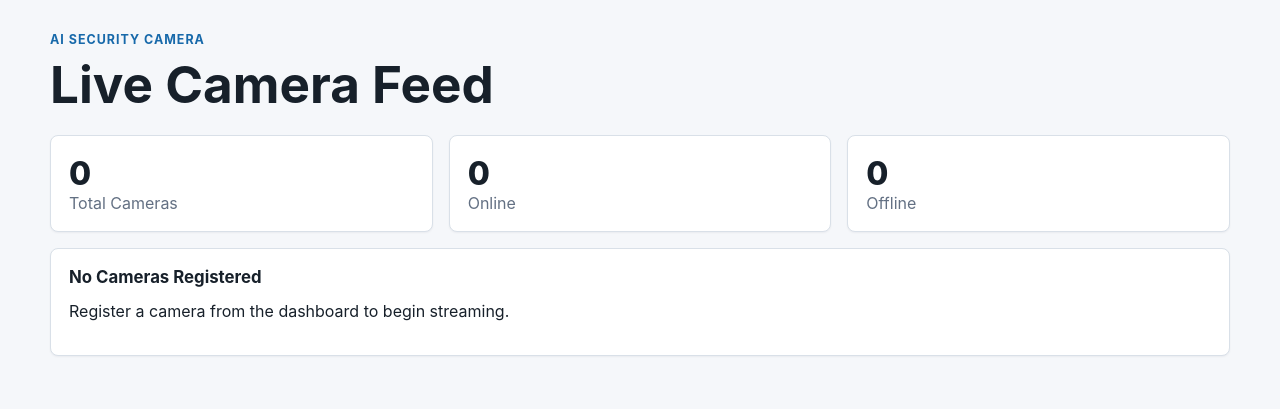
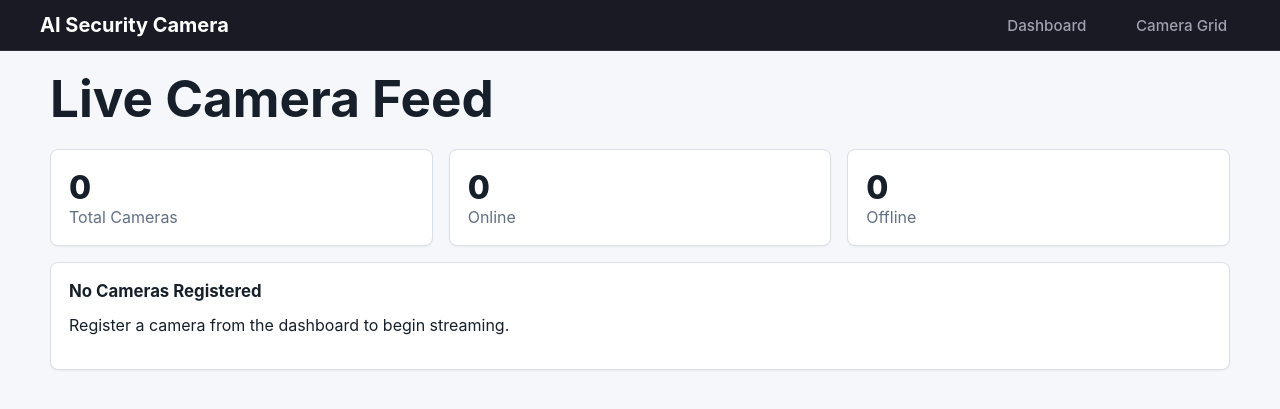
Before and after one commit to vamshikrishnaramasamy/REHS-GroupA-Final-Project, a Flask app: page /cameras in a window 1280 px wide. Shown: the top 409 px of the page. Run offline with Flask 3, Linux system fonts and the light colour scheme; data that the repository does not hold is empty.

Commit message:
Completed Video Feed Page
Completed active camera feed page with last frame. also added a delete camera button. also threw in a navigation bar at the top just to make things easier.

```diff
--- a/app/__init__.py
+++ b/app/__init__.py
@@ -1,16 +1,19 @@
 from flask import Flask
+import os
 
 from .db import close_db, init_db
 from .routes import bp
 
 
 def create_app():
+
     app = Flask(__name__, instance_relative_config=True)
     app.config.from_mapping(
         DATABASE="security_camera.sqlite3",
         UPLOAD_FOLDER="instance/uploads",
         MAX_CONTENT_LENGTH=16 * 1024 * 1024,
     )
+    app.secret_key = os.environ.get("SECRET_KEY", "dev-key-placeholder-change-me")
 
     app.teardown_appcontext(close_db)
     app.register_blueprint(bp)
--- a/app/db.py
+++ b/app/db.py
@@ -27,7 +27,8 @@ CREATE TABLE IF NOT EXISTS cameras (
     stream_url TEXT NOT NULL,
     location TEXT DEFAULT '',
     is_active INTEGER NOT NULL DEFAULT 1,
-    created_at TEXT NOT NULL DEFAULT CURRENT_TIMESTAMP
+    created_at TEXT NOT NULL DEFAULT CURRENT_TIMESTAMP,
+    last_frame TEXT
 );
 
 CREATE TABLE IF NOT EXISTS detections (
--- a/app/routes.py
+++ b/app/routes.py
@@ -1,15 +1,56 @@
+import cv2
 from pathlib import Path
-
-from flask import Blueprint, current_app, flash, redirect, render_template, request, url_for
-
+# Added 'jsonify' to the imports
+from flask import Blueprint, current_app, flash, redirect, render_template, request, url_for, Response, jsonify
 from .db import get_db
 from .recognition import save_enrollment_image
+from datetime import datetime
 
 bp = Blueprint("main", __name__)
 
+# --- HELPERS FOR STREAMING ---
+
+def gen_frames(stream_url):
+    """Continuously captures frames from the RTSP stream and yields them as MJPEG."""
+    camera = cv2.VideoCapture(stream_url)
+    camera.set(cv2.CAP_PROP_BUFFERSIZE, 2)  # Low latency buffer
+
+    while True:
+        success, frame = camera.read()
+        if not success:
+            # Fallback if connection drops mid-stream
+            break
+        else:
+            ret, buffer = cv2.imencode('.jpg', frame)
+            frame_bytes = buffer.tobytes()
+            yield (b'--frame\r\n'
+                   b'Content-Type: image/jpeg\r\n\r\n' + frame_bytes + b'\r\n')
+
+    camera.release()
+
+def is_camera_online(stream_url):
+    """Briefly checks if the stream is reachable (timeout 1s)."""
+    cap = cv2.VideoCapture(stream_url)
+    if not cap.isOpened():
+        return False
+    # Read one quick frame to confirm
+    ret, _ = cap.read()
+    cap.release()
+    return ret
+
+
+# --- ROUTES ---
 
 @bp.route("/")
 def dashboard():
+    # --- TEMPORARY DIAGNOSTIC PRINT ---
+    import os
+    from flask import current_app
+    db_path = os.path.join(current_app.instance_path, current_app.config["DATABASE"])
+    print("\n" + "="*50)
+    print(f"YOUR ACTIVE DATABASE IS AT:\n{os.path.abspath(db_path)}")
+    print("="*50 + "\n")
+    # ----------------------------------
     db = get_db()
     stats = {
         "people": db.execute("SELECT COUNT(*) FROM people").fetchone()[0],
@@ -37,17 +78,108 @@ def dashboard():
         people=people,
     )
 
+
 @bp.route("/cameras")
 def cameras():
+    db = get_db()
 
-    cameras = []
+    # 1. Fetch raw cameras from the SQLite database
+    raw_cameras = db.execute("SELECT * FROM cameras ORDER BY name").fetchall()
+
+    processed_cameras = []
+    online_count = 0
+    offline_count = 0
+
+    # 2. Convert SQLite Row objects to mutable dicts, check status, and update DB
+    for row in raw_cameras:
+        camera_dict = dict(row)
+
+        # Check if the RTSP stream is currently alive
+        is_online = is_camera_online(camera_dict["stream_url"])
+        camera_dict["online"] = is_online
+
+        if is_online:
+            online_count += 1
+            # Update the last_frame value to the current time on page load
+            camera_dict["last_frame"] = datetime.now().strftime("%Y-%m-%d %H:%M:%S")
+            db.execute(
+                "UPDATE cameras SET last_frame = ? WHERE id = ?",
+                (camera_dict["last_frame"], camera_dict["id"])
+            )
+        else:
+            offline_count += 1
+
+        processed_cameras.append(camera_dict)
+
+    db.commit()
 
     return render_template(
         "camera.html",
-        cameras=cameras,
-        online_count=0,
-        offline_count=0
+        cameras=processed_cameras,
+        online_count=online_count,
+        offline_count=offline_count
     )
+
+
+@bp.route("/video_feed/<int:camera_id>")
+def video_feed(camera_id):
+    db = get_db()
+    # Query database for the stream URL matching this camera ID
+    camera = db.execute("SELECT * FROM cameras WHERE id = ?", (camera_id,)).fetchone()
+    if not camera:
+        return "Camera not found", 404
+
+    return Response(
+        gen_frames(camera["stream_url"]),
+        mimetype='multipart/x-mixed-replace; boundary=frame'
+    )
+
+
+# --- DYNAMIC CAMERA STATUS & TIMELINE API ---
+
+@bp.route("/api/camera_status/<int:camera_id>")
+def camera_status(camera_id):
+    db = get_db()
+    camera = db.execute("SELECT * FROM cameras WHERE id = ?", (camera_id,)).fetchone()
+    if not camera:
+        return jsonify({"online": False, "last_frame": "Never"}), 404
+
+    is_online = is_camera_online(camera["stream_url"])
+    last_frame_time = camera["last_frame"] or "Never"
+
+    # ONLY update the database timestamp if the camera is online
+    if is_online:
+        last_frame_time = datetime.now().strftime("%Y-%m-%d %H:%M:%S")
+        db.execute(
+            "UPDATE cameras SET last_frame = ? WHERE id = ?",
+            (last_frame_time, camera_id)
+        )
+        db.commit()
+
+    return jsonify({
+        "online": is_online,
+        "last_frame": last_frame_time
+    })
+
+
+# --- POST ENDPOINTS ---
+
+@bp.post("/cameras/delete/<int:camera_id>")
+def delete_camera(camera_id):
+    db = get_db()
+
+    # Fetch camera name first to display in the flash message
+    camera = db.execute("SELECT name FROM cameras WHERE id = ?", (camera_id,)).fetchone()
+    camera_name = camera["name"] if camera else "Unknown Camera"
+
+    # Delete the camera record from the database
+    db.execute("DELETE FROM cameras WHERE id = ?", (camera_id,))
+    db.commit()
+
+    flash(f"Removed camera: {camera_name}")
+
+    return redirect(url_for("main.cameras"))
+
 
 @bp.post("/people")
 def create_person():
--- a/app/static/styles.css
+++ b/app/static/styles.css
@@ -31,7 +31,7 @@ main {
   align-items: center;
   justify-content: space-between;
   gap: 24px;
-  padding: 32px 0 20px;
+  padding: 16px 0 20px;
 }
 
 .eyebrow {
@@ -249,3 +249,53 @@ th {
 .camera-footer p {
   margin-bottom: 6px;
 }
+
+.navbar {
+  background-color: #1a1a24;
+  border-bottom: 1px solid #2d2d3d;
+  padding: 0.8rem 1.5rem;
+  position: sticky;
+  top: 0;
+  z-index: 100;
+}
+
+.nav-container {
+  max-width: 1200px;
+  margin: 0 auto;
+  display: flex;
+  justify-content: space-between;
+  align-items: center;
+}
+
+.nav-logo {
+  color: #ffffff;
+  font-size: 1.25rem;
+  font-weight: 700;
+  text-decoration: none;
+  display: flex;
+  align-items: center;
+  gap: 0.5rem;
+}
+
+.nav-links {
+  list-style: none;
+  display: flex;
+  gap: 1.5rem;
+  margin: 0;
+  padding: 0;
+}
+
+.nav-item {
+  color: #a0a0b0;
+  text-decoration: none;
+  font-size: 0.95rem;
+  font-weight: 500;
+  transition: color 0.2s ease;
+  padding: 0.5rem 0.8rem;
+  border-radius: 4px;
+}
+
+.nav-item:hover {
+  color: #ffffff;
+  background-color: #2d2d3d;
+}
--- a/app/templates/camera.html
+++ b/app/templates/camera.html
@@ -8,10 +8,24 @@
   </head>
 
   <body>
+    <nav class="navbar">
+  <div class="nav-container">
+    <a href="{{ url_for('main.dashboard') }}" class="nav-logo">
+       AI Security Camera
+    </a>
+    <ul class="nav-links">
+      <li>
+        <a href="{{ url_for('main.dashboard') }}" class="nav-item">Dashboard</a>
+      </li>
+      <li>
+        <a href="{{ url_for('main.cameras') }}" class="nav-item">Camera Grid</a>
+      </li>
+    </ul>
+  </div>
+</nav>
 
     <header class="topbar">
       <div>
-        <p class="eyebrow">AI Security Camera</p>
         <h1>Live Camera Feed</h1>
       </div>
     </header>
@@ -25,12 +39,12 @@
         </article>
 
         <article>
-          <span>{{ online_count }}</span>
+          <span id="global-online-count">{{ online_count }}</span>
           <p>Online</p>
         </article>
 
         <article>
-          <span>{{ offline_count }}</span>
+          <span id="global-offline-count">{{ offline_count }}</span>
           <p>Offline</p>
         </article>
       </section>
@@ -39,7 +53,11 @@
 
         {% for camera in cameras %}
 
-        <article class="panel">
+        <!-- We store the camera ID and video feed URL inside safe data- attributes -->
+        <article class="panel"
+                 id="camera-panel-{{ camera.id }}"
+                 data-camera-id="{{ camera.id }}"
+                 data-stream-url="{{ url_for('main.video_feed', camera_id=camera.id) }}">
 
           <div class="camera-header">
 
@@ -51,25 +69,22 @@
               </p>
             </div>
 
-            {% if camera.online %}
-              <span class="status online">
-                ● Online
-              </span>
-            {% else %}
-              <span class="status offline">
-                ● Offline
-              </span>
-            {% endif %}
+            <!-- Dynamic Status Badge -->
+            <span class="status {% if camera.online %}online{% else %}offline{% endif %}" id="status-badge-{{ camera.id }}">
+              ● {% if camera.online %}Online{% else %}Offline{% endif %}
+            </span>
 
           </div>
 
-          <div class="camera-feed">
+          <!-- Dynamic Camera Feed Container -->
+          <div class="camera-feed" id="feed-container-{{ camera.id }}">
 
             {% if camera.online %}
 
               <img
                 src="{{ url_for('main.video_feed', camera_id=camera.id) }}"
-                alt="Live stream">
+                alt="Live stream"
+                id="stream-img-{{ camera.id }}">
 
             {% else %}
 
@@ -89,15 +104,22 @@
 
           <div class="camera-footer">
 
+            <!-- Dynamic Last Frame Timestamp -->
             <p>
               <strong>Last Frame:</strong>
-              {{ camera.last_frame or "Never" }}
+              <span id="last-frame-time-{{ camera.id }}">{{ camera.last_frame or "Never" }}</span>
             </p>
 
             <p>
               <strong>Stream URL:</strong>
               {{ camera.stream_url }}
             </p>
+
+            <form action="{{ url_for('main.delete_camera', camera_id=camera.id) }}" method="POST" onsubmit="return confirm('Are you sure you want to delete this camera?');" style="margin-top: 10px;">
+              <button type="submit" style="background-color: #ff4d4d; color: white; border: none; padding: 6px 12px; border-radius: 4px; cursor: pointer;">
+                Delete Camera
+              </button>
+            </form>
 
           </div>
 
@@ -121,5 +143,90 @@
 
     </main>
 
+    <!-- Standard JavaScript without any server-side Jinja inside script tags -->
+    <script>
+      const cameraStates = {};
+
+      // Pull camera data safely from the DOM elements
+      const cameras = Array.from(document.querySelectorAll('[data-camera-id]')).map(panel => ({
+        id: parseInt(panel.getAttribute('data-camera-id')),
+        url: panel.getAttribute('data-stream-url')
+      }));
+
+      // Initialize states
+      cameras.forEach(cam => {
+        const badge = document.getElementById(`status-badge-${cam.id}`);
+        cameraStates[cam.id] = badge ? badge.classList.contains('online') : false;
+      });
+
+      async function checkCameraStatuses() {
+        let currentOnlineCount = 0;
+        let currentOfflineCount = 0;
+
+        for (const cam of cameras) {
+          try {
+            const response = await fetch(`/api/camera_status/${cam.id}`);
+            if (!response.ok) continue;
+
+            const data = await response.json();
+            const isCurrentlyOnline = data.online;
+            const wasOnline = cameraStates[cam.id];
+
+            // 1. Keep track of current totals
+            if (isCurrentlyOnline) {
+              currentOnlineCount++;
+            } else {
+              currentOfflineCount++;
+            }
+
+            // 2. Update the dynamic timestamp on the screen
+            const timestampSpan = document.getElementById(`last-frame-time-${cam.id}`);
+            if (timestampSpan && data.last_frame) {
+              timestampSpan.textContent = data.last_frame;
+            }
+
+            // 3. Swap UI element if connection state has toggled
+            if (isCurrentlyOnline !== wasOnline) {
+              cameraStates[cam.id] = isCurrentlyOnline;
+              updateCameraUI(cam.id, isCurrentlyOnline, cam.url);
+            }
+          } catch (error) {
+            console.error(`Error checking status for camera ${cam.id}:`, error);
+          }
+        }
+
+        // Update global counters at the top of the page
+        const onlineStatsBadge = document.getElementById('global-online-count');
+        const offlineStatsBadge = document.getElementById('global-offline-count');
+        if (onlineStatsBadge) onlineStatsBadge.textContent = currentOnlineCount;
+        if (offlineStatsBadge) offlineStatsBadge.textContent = currentOfflineCount;
+      }
+
+      function updateCameraUI(cameraId, isOnline, streamUrl) {
+        const badge = document.getElementById(`status-badge-${cameraId}`);
+        const feedContainer = document.getElementById(`feed-container-${cameraId}`);
+
+        if (!badge || !feedContainer) return;
+
+        if (isOnline) {
+          badge.className = "status online";
+          badge.textContent = "● Online";
+          feedContainer.innerHTML = `<img src="${streamUrl}?t=${new Date().getTime()}" alt="Live stream" id="stream-img-${cameraId}">`;
+        } else {
+          badge.className = "status offline";
+          badge.textContent = "● Offline";
+          feedContainer.innerHTML = `
+            <div class="camera-error">
+              <h3>No Video</h3>
+              <p>Camera is unavailable.</p>
+            </div>
+          `;
+        }
+      }
+
+      // Poll status endpoints and update database timestamps every 5 seconds
+      setInterval(checkCameraStatuses, 5000);
+    </script>
+
   </body>
 </html>
--- a/requirements.txt
+++ b/requirements.txt
@@ -1 +1,2 @@
 Flask>=3.0,<4
+opencv-python>=4.10
```
Also changed, not shown: app/templates/dashboard.html (+15 -1 lines).
